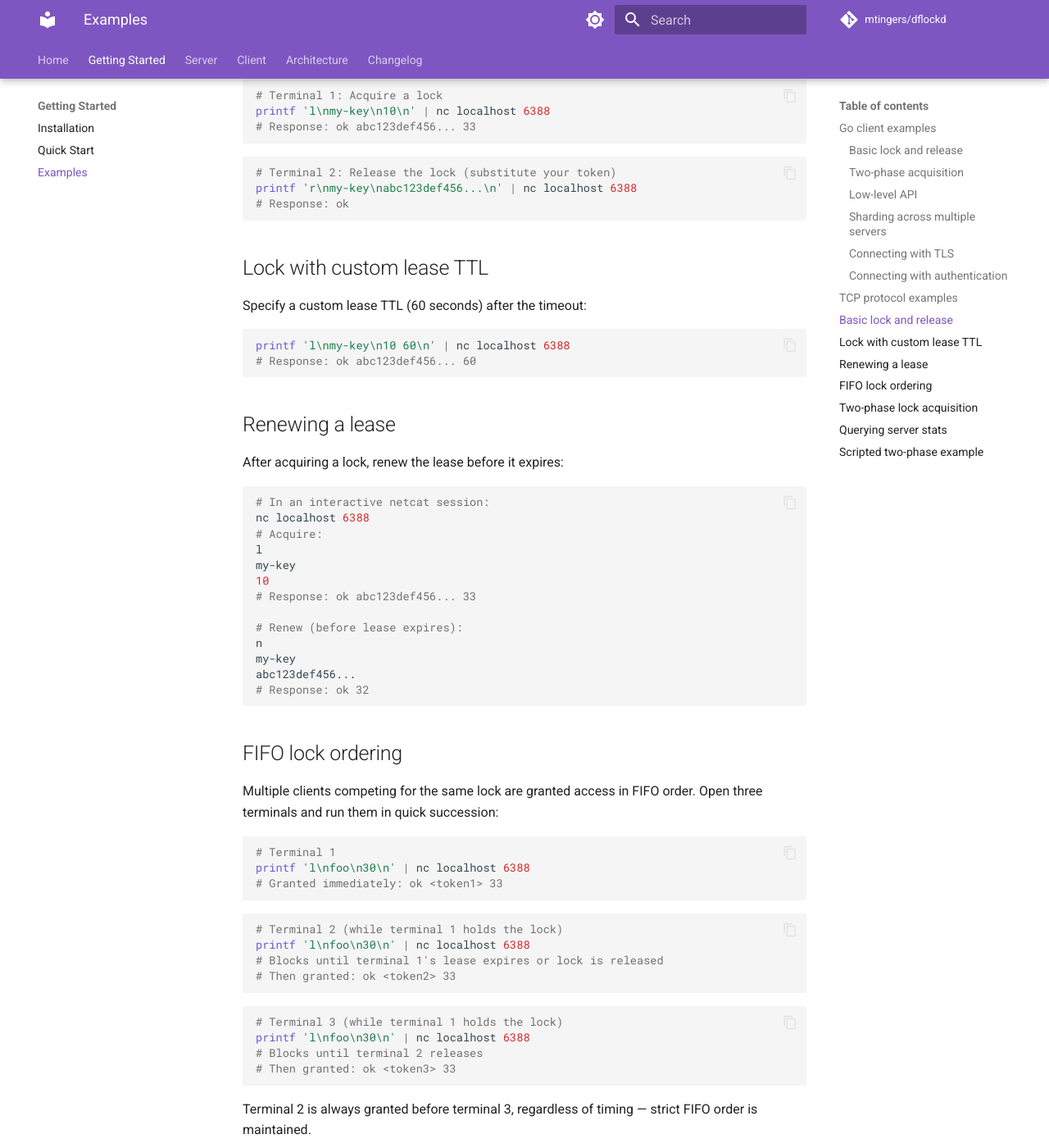
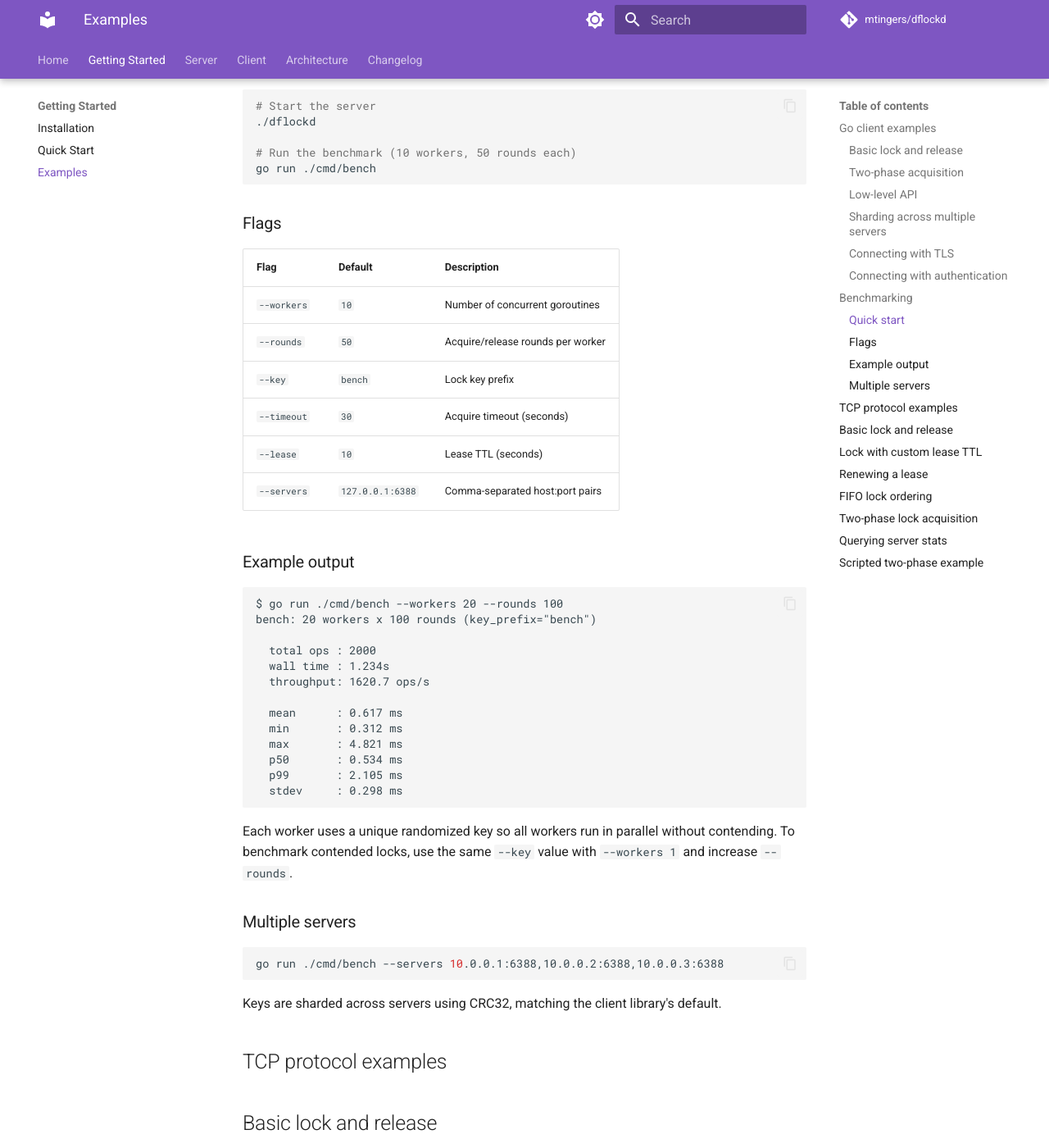
Before and after one commit to mtingers/dflockd, an MkDocs documentation site: the page built from docs/getting-started/examples.md, in a window 1280 px wide and 1400 px high, scrolled down 4164 px. Shown: the whole window at 82% size. Built offline with MkDocs 1.6.1 and Material for MkDocs 9.7.7, drawn with Linux system fonts in a browser that asks for light colours; comment, search, counter and statistics services are not loaded; some of the changed text lies outside the part shown.

Commit message:
docs: add benchmarking section and cut v1.9.0 release
Document the cmd/bench tool in README, docs examples page, and docs
index. Add v1.9.0 changelog entry.

Co-Authored-By: Claude Opus 4.6 <noreply@anthropic.com>

````diff
--- a/docs/getting-started/examples.md
+++ b/docs/getting-started/examples.md
@@ -198,6 +198,59 @@ func main() {
 }
 ```
 
+## Benchmarking
+
+dflockd ships with a built-in benchmark tool (`cmd/bench`) that measures lock acquire/release latency and throughput under concurrent load.
+
+### Quick start
+
+```bash
+# Start the server
+./dflockd
+
+# Run the benchmark (10 workers, 50 rounds each)
+go run ./cmd/bench
+```
+
+### Flags
+
+| Flag | Default | Description |
+| ----------- | ----------------- | ---------------------------------- |
+| `--workers` | `10` | Number of concurrent goroutines |
+| `--rounds` | `50` | Acquire/release rounds per worker |
+| `--key` | `bench` | Lock key prefix |
+| `--timeout` | `30` | Acquire timeout (seconds) |
+| `--lease` | `10` | Lease TTL (seconds) |
+| `--servers` | `127.0.0.1:6388` | Comma-separated host:port pairs |
+
+### Example output
+
+```
+$ go run ./cmd/bench --workers 20 --rounds 100
+bench: 20 workers x 100 rounds (key_prefix="bench")
+
+  total ops : 2000
+  wall time : 1.234s
+  throughput: 1620.7 ops/s
+
+  mean      : 0.617 ms
+  min       : 0.312 ms
+  max       : 4.821 ms
+  p50       : 0.534 ms
+  p99       : 2.105 ms
+  stdev     : 0.298 ms
+```
+
+Each worker uses a unique randomized key so all workers run in parallel without contending. To benchmark contended locks, use the same `--key` value with `--workers 1` and increase `--rounds`.
+
+### Multiple servers
+
+```bash
+go run ./cmd/bench --servers 10.0.0.1:6388,10.0.0.2:6388,10.0.0.3:6388
+```
+
+Keys are sharded across servers using CRC32, matching the client library's default.
+
 ## TCP protocol examples
 
 ## Basic lock and release
````
Also changed, not shown: CHANGELOG.md (+10 -0 lines), README.md (+37 -0 lines), docs/index.md (+1 -0 lines).
